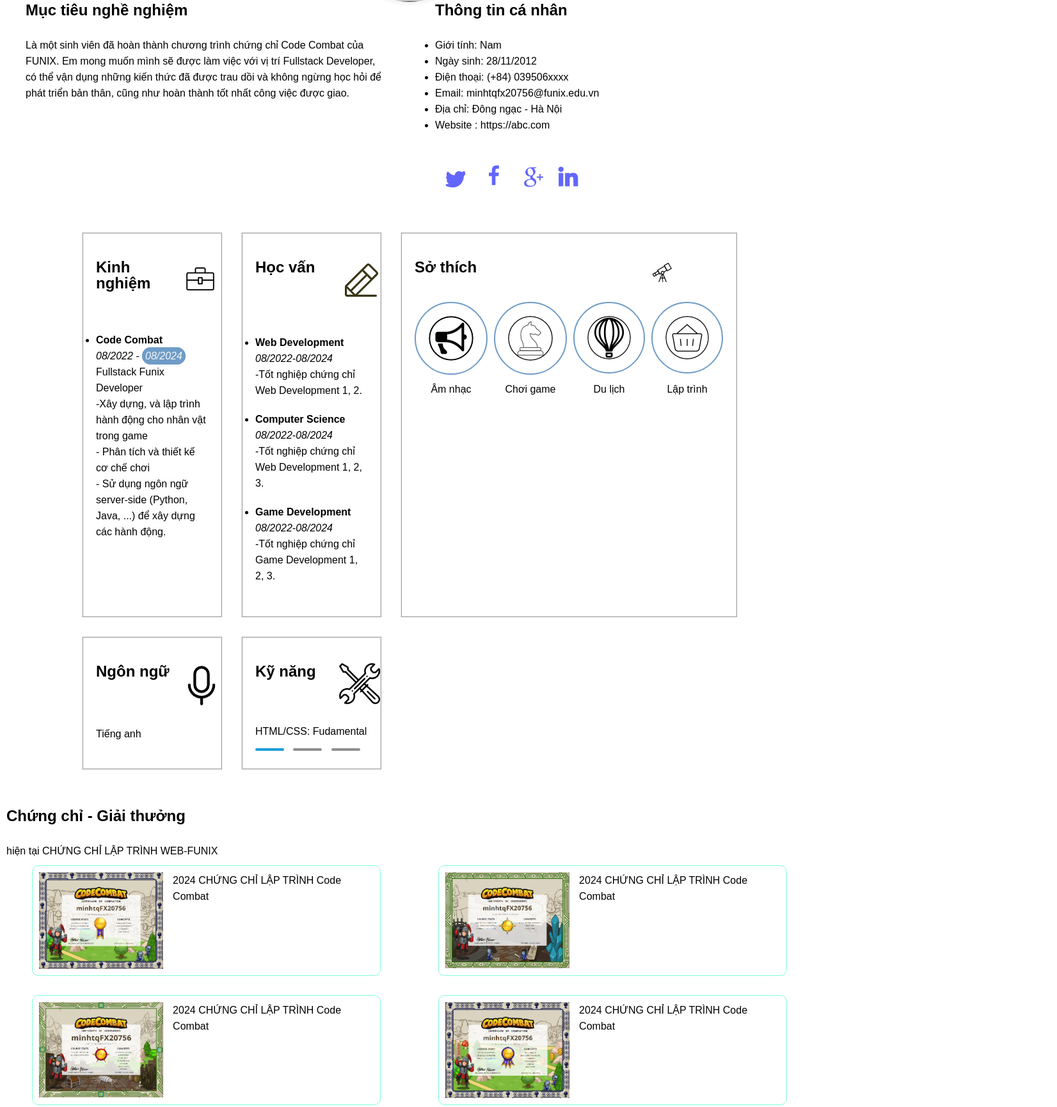
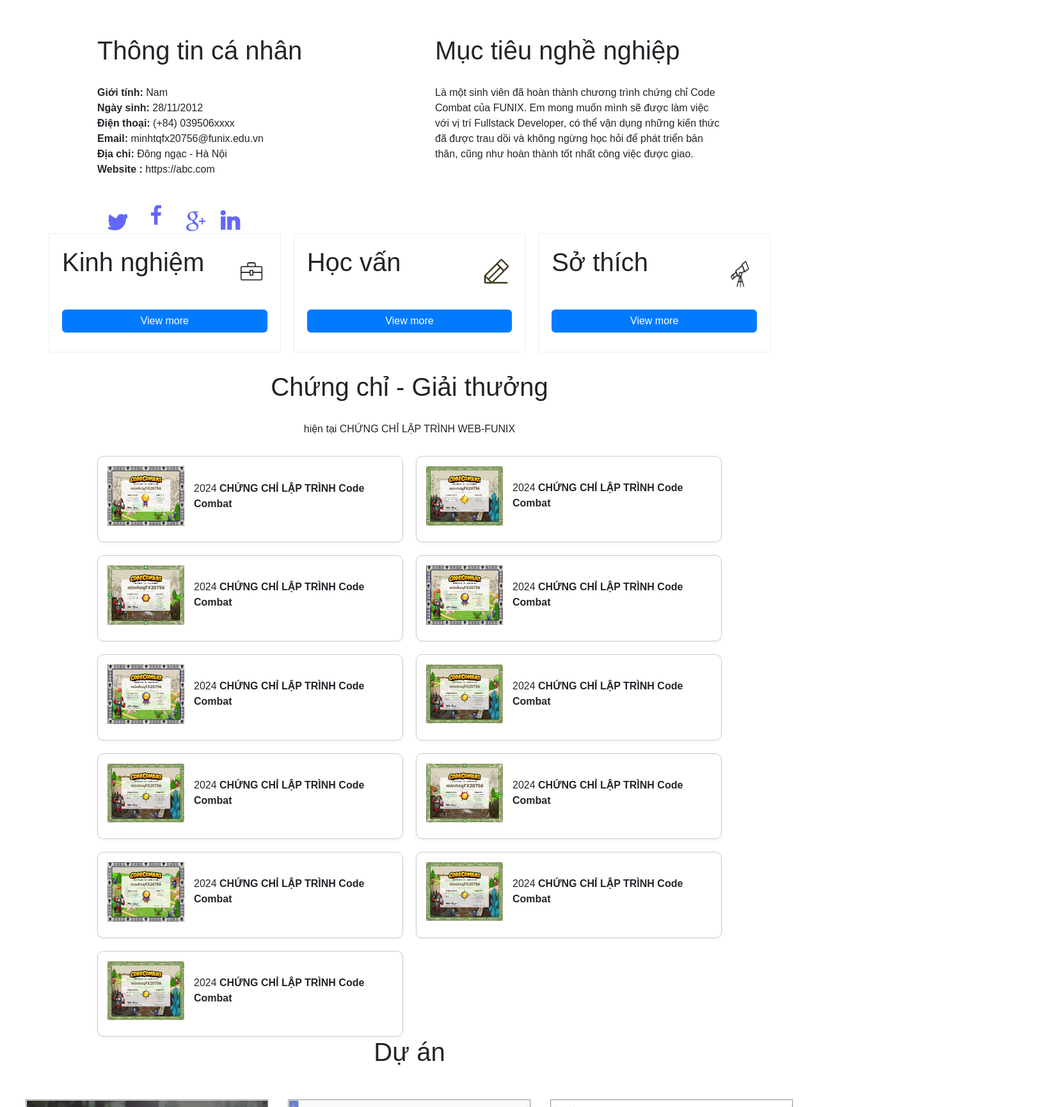
Before and after one commit to minhtqFX/cv-minh, a plain HTML site: page index.html in a window 1280 px wide. Shown: the part 753-2484 px from the top of the page at 64% size, 1652 px wide, since content can reach past the window. Drawn offline with nearby package versions, Linux system fonts and the light colour scheme; files that its build step writes are made by us from their sources.

Commit message:
Update index.html

```diff
--- a/index.html
+++ b/index.html
@@ -4,22 +4,23 @@
     <meta charset="UTF-8" />
     <meta http-equiv="X-UA-Compatible" content="IE=edge" />
     <meta name="viewport" content="width=device-width, initial-scale=1.0" />
-    <link rel="stylesheet" href="./css/style.css" />
+    <title>Assignment02</title>
+
+    <link href="bootstrap/css/bootstrap.min.css" rel="stylesheet" />
     <link rel="stylesheet" href="./css/font.css" />
-    <title>Assignment02</title>
+    <link rel="stylesheet" href="./css/tablet.css" />
+    <link rel="stylesheet" href="./css/mobile.css" />
+    <link rel="stylesheet" href="./css/pc-style.css" />
   </head>
   <body>
-    <!--Dat position cho banner-->
     <div class="img-banner">
       <img src="images/banner.jpg" alt="banner" width="100%" />
-
       <div id="banner">
         <h1>Trần Quang Minh</h1>
         <span>Full Stack Developer</span>
       </div>
     </div>
 
-    <!--Dung flex-box-->
     <section id="nav-bar">
       <nav class="container">
         <a href="#"><img src="icon/0.png" alt="user" />Thông tin</a>
@@ -33,19 +34,9 @@
         <a href="#"><img src="icon/star-fill.png" alt="star" />Dự án</a>
       </nav>
     </section>
-    <!--thong tin cu the-->
+
     <section id="about" class="bg-greg">
       <div class="container">
-        <div id="target">
-          <h1 class="section-title">Mục tiêu nghề nghiệm</h1>
-          <p>
-            Là một sinh viên đã hoàn thành chương trình chứng chỉ Code Combat
-            của FUNIX. Em mong muốn mình sẽ được làm việc với vị trí Fullstack
-            Developer, có thể vận dụng những kiến thức đã được trau dồi và không
-            ngừng học hỏi để phát triển bản thân, cũng như hoàn thành tốt nhất
-            công việc được giao.
-          </p>
-        </div>
         <div id="personal-info">
           <h1 class="section-title">Thông tin cá nhân</h1>
           <ul class="mt-40-info">
@@ -61,81 +52,76 @@
           <img src="icon/google-plus.png" alt="g+" />
           <img src="icon/linkedin.png" alt="in" />
         </div>
+        <div id="target">
+          <h1 class="section-title">Mục tiêu nghề nghiệp</h1>
+          <p>
+            Là một sinh viên đã hoàn thành chương trình chứng chỉ Code Combat
+            của FUNIX. Em mong muốn mình sẽ được làm việc với vị trí Fullstack
+            Developer, có thể vận dụng những kiến thức đã được trau dồi và không
+            ngừng học hỏi để phát triển bản thân, cũng như hoàn thành tốt nhất
+            công việc được giao.
+          </p>
+        </div>
       </div>
     </section>
+
     <section id="job-info">
       <div class="container">
+        <div class="job-grid-content">
           <div class="border-1">
-          <div class="grid" style="margin-top: 20px">
+            <div class="grid">
               <h1>Kinh nghiệm</h1>
               <img src="icon/toolbo.png" alt="toolbox" />
             </div>
-          <ul>
+            <button class="view-more-btn" data-target="experience-list">
+              View more
+            </button>
+            <ul id="experience-list" style="display: none">
               <li><h4>Code Combat</h4></li>
               <p class="timeline">08/2022 - <span>08/2024</span></p>
               <p>
                 Fullstack Funix Developer<br />
-              -Xây dựng, và lập trình hành động cho nhân vật trong game
-              <br />
-              - Phân tích và thiết kế cơ chế chơi
-              <br />
-              - Sử dụng ngôn ngữ server-side (Python, Java, ...) để xây dựng các
-              hành động.
+                - Xây dựng, lập trình hành động cho nhân vật trong game<br />
+                - Phân tích và thiết kế cơ chế chơi<br />
+                - Sử dụng Python, Java,... để xây dựng hành động.
               </p>
             </ul>
           </div>
 
           <div class="border-1">
-          <div class="grid" style="margin-top: 20px">
+            <div class="grid">
               <h1>Học vấn</h1>
               <img src="icon/pencil-line-light.png" alt="pencil" />
             </div>
-          <ul>
+            <button class="view-more-btn" data-target="education-list">
+              View more
+            </button>
+            <ul id="education-list" style="display: none">
               <li><h4>Web Development</h4></li>
-            <p class="timeline">08/2022-08/2024</p>
-            <p>-Tốt nghiệp chứng chỉ Web Development 1, 2.<br /></p>
-            <li><h4>Computer Science</h4></li>
-            <p class="timeline">08/2022-08/2024</p>
-            <p>-Tốt nghiệp chứng chỉ Web Development 1, 2, 3.<br /></p>
-            <li><h4>Game Development</h4></li>
-            <p class="timeline">08/2022-08/2024</p>
-            <p>-Tốt nghiệp chứng chỉ Game Development 1, 2, 3.<br /></p>
+              <p class="timeline">08/2022 - 08/2024</p>
+              <p>- Tốt nghiệp chứng chỉ Web Development 1, 2.</p>
             </ul>
           </div>
 
           <div class="border-1">
-          <div class="grid" style="margin-top: 20px">
+            <div class="grid">
               <h1>Sở thích</h1>
               <img src="icon/telescope.png" alt="telescope" />
             </div>
-          <div class="grid-2">
-            <img src="icon/megaphone.png" alt="megaphone" />
-            <img src="icon/knight.png" alt="chess" />
-            <img src="icon/hot-air-ballon.png" alt="hot-air-ballon" />
-            <img src="icon/shopping-basket.png" alt="shopping-basket" />
-            <p>Âm nhạc</p>
-            <p>Chơi game</p>
-            <p>Du lịch</p>
-            <p>Lập trình</p>
+            <button class="view-more-btn" data-target="hobby-list">
+              View more
+            </button>
+            <ul id="hobby-list" style="display: none">
+              <li>
+                <h4>
+                  <img src="icon/megaphone.png" alt="megaphone" /> Nghe nhạc
+                </h4>
+              </li>
+              <li>
+                <h4><img src="icon/knight.png" alt="chess" /> Chơi game</h4>
+              </li>
+            </ul>
           </div>
-        </div>
-
-        <div class="border-1">
-          <div class="grid" style="margin-top: 20px">
-            <h1>Ngôn ngữ</h1>
-            <img src="icon/microphone.png" alt="mic" />
-          </div>
-          <p>Tiếng anh</p>
-        </div>
-        <div class="border-1">
-          <div class="grid" style="margin-top: 20px">
-            <h1>Kỹ năng</h1>
-            <img src="icon/tools.png" alt="tool" />
-          </div>
-          <p>HTML/CSS: Fudamental</p>
-          <span class="score-blue"></span>
-          <span class="score-grey"></span>
-          <span class="score-grey"></span>
         </div>
       </div>
     </section>
@@ -148,126 +134,124 @@
         </div>
         <div class="cert-grid">
           <div class="cert-card">
-            <div style="display: flex;">
+            <div class="cert-content">
               <div class="img-cert">
-                <img src="images/cert1.png" alt="cert1"/>
+                <img src="images/cert1.png" alt="cert1" />
               </div>
               <div>
-                <p>2024 <span> CHỨNG CHỈ LẬP TRÌNH Code Combat</span></p>
+                <p>2024 <span>CHỨNG CHỈ LẬP TRÌNH Code Combat</span></p>
               </div>
             </div>
           </div>
 
           <div class="cert-card">
-            <div style="display: flex;">
+            <div class="cert-content">
               <div class="img-cert">
-                <img src="images/cert2.png" alt="cert2"/>
+                <img src="images/cert2.png" alt="cert2" />
               </div>
               <div>
-                <p>2024 <span> CHỨNG CHỈ LẬP TRÌNH Code Combat</span></p>
+                <p>2024 <span>CHỨNG CHỈ LẬP TRÌNH Code Combat</span></p>
               </div>
             </div>
           </div>
 
           <div class="cert-card">
-            <div style="display: flex;">
+            <div class="cert-content">
               <div class="img-cert">
-                <img src="images/cert3.png" alt="cert3"/>
+                <img src="images/cert3.png" alt="cert3" />
               </div>
               <div>
-                <p>2024 <span> CHỨNG CHỈ LẬP TRÌNH Code Combat</span></p>
+                <p>2024 <span>CHỨNG CHỈ LẬP TRÌNH Code Combat</span></p>
               </div>
             </div>
           </div>
 
           <div class="cert-card">
-            <div style="display: flex;">
+            <div class="cert-content">
               <div class="img-cert">
-                <img src="images/cert4.png" alt="cert4"/>
+                <img src="images/cert4.png" alt="cert4" />
               </div>
               <div>
-                <p>2024 <span> CHỨNG CHỈ LẬP TRÌNH Code Combat</span></p>
+                <p>2024 <span>CHỨNG CHỈ LẬP TRÌNH Code Combat</span></p>
               </div>
             </div>
           </div>
 
           <div class="cert-card">
-            <div style="display: flex;">
+            <div class="cert-content">
               <div class="img-cert">
-                <img src="images/cert5.png" alt="cert5"/>
+                <img src="images/cert5.png" alt="cert5" />
               </div>
               <div>
-                <p>2024 <span> CHỨNG CHỈ LẬP TRÌNH Code Combat</span></p>
+                <p>2024 <span>CHỨNG CHỈ LẬP TRÌNH Code Combat</span></p>
               </div>
             </div>
           </div>
 
           <div class="cert-card">
-            <div style="display: flex;">
+            <div class="cert-content">
               <div class="img-cert">
-                <img src="images/cert6.png" alt="cert6"/>
+                <img src="images/cert6.png" alt="cert6" />
               </div>
               <div>
-                <p>2024 <span> CHỨNG CHỈ LẬP TRÌNH Code Combat</span></p>
+                <p>2024 <span>CHỨNG CHỈ LẬP TRÌNH Code Combat</span></p>
               </div>
             </div>
           </div>
 
           <div class="cert-card">
-            <div style="display: flex;">
+            <div class="cert-content">
               <div class="img-cert">
-                <img src="images/cert7.png" alt="cert7"/>
+                <img src="images/cert7.png" alt="cert7" />
               </div>
               <div>
-                <p>2024 <span> CHỨNG CHỈ LẬP TRÌNH Code Combat</span></p>
+                <p>2024 <span>CHỨNG CHỈ LẬP TRÌNH Code Combat</span></p>
               </div>
             </div>
           </div>
 
           <div class="cert-card">
-            <div style="display: flex;">
+            <div class="cert-content">
               <div class="img-cert">
-                <img src="images/cert8.png" alt="cert8"/>
+                <img src="images/cert8.png" alt="cert8" />
               </div>
               <div>
-                <p>2024 <span> CHỨNG CHỈ LẬP TRÌNH Code Combat</span></p>
+                <p>2024 <span>CHỨNG CHỈ LẬP TRÌNH Code Combat</span></p>
               </div>
             </div>
           </div>
 
           <div class="cert-card">
-            <div style="display: flex;">
+            <div class="cert-content">
               <div class="img-cert">
-                <img src="images/cert9.png" alt="cert9"/>
+                <img src="images/cert9.png" alt="cert9" />
               </div>
               <div>
-                <p>2024 <span> CHỨNG CHỈ LẬP TRÌNH Code Combat</span></p>
+                <p>2024 <span>CHỨNG CHỈ LẬP TRÌNH Code Combat</span></p>
               </div>
             </div>
           </div>
 
           <div class="cert-card">
-            <div style="display: flex;">
+            <div class="cert-content">
               <div class="img-cert">
-                <img src="images/cert10.png" alt="cert10"/>
+                <img src="images/cert7.png" alt="cert7" />
               </div>
               <div>
-                <p>2024 <span> CHỨNG CHỈ LẬP TRÌNH Code Combat</span></p>
+                <p>2024 <span>CHỨNG CHỈ LẬP TRÌNH Code Combat</span></p>
               </div>
             </div>
           </div>
 
           <div class="cert-card">
-            <div style="display: flex;">
+            <div class="cert-content">
               <div class="img-cert">
-                <img src="images/cert11.png" alt="cert11"/>
+                <img src="images/cert7.png" alt="cert7" />
               </div>
               <div>
-                <p>2024 <span> CHỨNG CHỈ LẬP TRÌNH Code Combat</span></p>
+                <p>2024 <span>CHỨNG CHỈ LẬP TRÌNH Code Combat</span></p>
               </div>
             </div>
-          </div>
-
           </div>
         </div>
       </div>
@@ -277,11 +261,10 @@
       <div class="du-an">
         <h1 class="section-title">Dự án</h1>
       </div>
-      <div class=" project-container">
-
+      <div class="project-container">
         <div class="du-an-border">
           <div class="du-an-img">
-            <img src="images/project_1.png"alt="pj1"/>
+            <img src="images/project_1.png" alt="pj1" />
           </div>
           <h5 class="text-transform">CV cá nhân</h5>
           <div class="border-top">
@@ -310,7 +293,7 @@
 
         <div class="du-an-border">
           <div class="du-an-img">
-            <img src="images/project_2.png"alt="pj2"/>
+            <img src="images/project_2.png" alt="pj2" />
           </div>
           <h5 class="text-transform">Trang Web quản lý thú cưng</h5>
           <div class="border-top">
@@ -323,7 +306,8 @@
           <div class="du-an-grid">
             <p>Mô tả</p>
             <p>
-              Ứng dụng giúp quản lý các thông tin của thú cưng:Cân nặng, giống, tình trạng tiêm chủng,...Bao gồm các chức năng thêm/ sửa/ xóa
+              Ứng dụng giúp quản lý các thông tin của thú cưng:Cân nặng, giống,
+              tình trạng tiêm chủng,...Bao gồm các chức năng thêm/ sửa/ xóa
             </p>
           </div>
           <div class="du-an-grid">
@@ -338,7 +322,7 @@
 
         <div class="du-an-border">
           <div class="du-an-img">
-            <img src="images/project_3.png"alt="pj3"/>
+            <img src="images/project_3.png" alt="pj3" />
           </div>
           <h5 class="text-transform">Trang Web xem tin tức</h5>
           <div class="border-top">
@@ -351,7 +335,8 @@
           <div class="du-an-grid">
             <p>Mô tả</p>
             <p>
-              Ứng dụng giúp quản lý các thông tin của thú cưng:Cân nặng, giống, tình trạng tiêm chủng,...Bao gồm các chức năng thêm/ sửa/ xóa
+              Ứng dụng giúp quản lý các thông tin của thú cưng:Cân nặng, giống,
+              tình trạng tiêm chủng,...Bao gồm các chức năng thêm/ sửa/ xóa
             </p>
           </div>
           <div class="du-an-grid">
@@ -368,14 +353,95 @@
           <h2 class="section-title">Liên hệ</h2>
           <hr class="below-tt" />
           <div class="section-content">
-            <ol>
-              <li><a href="#" style="color: #6366fc;">Zalo</a></li>
-              <li><a href="#" style="color: #6366fc;">Gmail</a></li>
-              <li><a href="#" style="color: #6366fc;">Github</a></li>
-            </ol>
+            <ul>
+              <li><a href="#" style="color: #6366fc">Zalo</a></li>
+              <li><a href="#" style="color: #6366fc">Gmail</a></li>
+              <li><a href="#" style="color: #6366fc">Github</a></li>
+            </ul>
           </div>
         </div>
       </div>
     </section>
+
+    <section id="email-subscription-section">
+      <div class="container">
+        <div class="email-section">
+          <h2>Liên hệ để biết thêm thông tin</h2>
+          <p>Vui lòng nhập email của bạn để xem email cá nhân của tôi.</p>
+          <div class="input-group">
+            <input
+              type="email"
+              id="emailInput"
+              placeholder="Nhập email của bạn"
+            />
+            <button id="submitEmailBtn">Xác nhận</button>
+          </div>
+          <div id="message" class="hidden"></div>
+          <div id="personalEmailDisplay" class="hidden">
+            Email cá nhân của tôi:
+            <span id="actualPersonalEmail">minhtqfx20756@funix.edu.vn</span>
+          </div>
+        </div>
+      </div>
+    </section>
+
+    <script src="bootstrap/js/bootstrap.bundle.min.js"></script>
+    <script>
+      const emailInput = document.getElementById("emailInput");
+      const submitEmailBtn = document.getElementById("submitEmailBtn");
+      const messageDiv = document.getElementById("message");
+      const personalEmailDisplay = document.getElementById(
+        "personalEmailDisplay"
+      );
+      const actualPersonalEmail = document.getElementById(
+        "actualPersonalEmail"
+      );
+
+      // hiển thị email cố định
+      actualPersonalEmail.textContent = "minhtqfx20756@funix.edu.vn";
+
+      // Bắt sự kiện khi bấm nút submit
+      submitEmailBtn.addEventListener("click", function () {
+        const email = emailInput.value.trim();
+
+        // regex kiểm tra email
+        const emailRegex = /^[^\s@]+@[^\s@]+\.[^\s@]+$/;
+
+        if (email === "") {
+          messageDiv.textContent = "Vui lòng nhập email của bạn.";
+          messageDiv.classList.remove("hidden");
+          personalEmailDisplay.classList.add("hidden");
+        } else if (!emailRegex.test(email)) {
+          messageDiv.textContent = "Email không hợp lệ. Vui lòng kiểm tra lại.";
+          messageDiv.classList.remove("hidden");
+          personalEmailDisplay.classList.add("hidden");
+        } else {
+          // nhập đúng -> ẩn báo lỗi và hiện email cá nhân
+          messageDiv.textContent = "";
+          messageDiv.classList.add("hidden");
+          personalEmailDisplay.classList.remove("hidden");
+        }
+      });
+
+      // xử lý nút View more / Hide
+      const buttons = document.querySelectorAll(".view-more-btn");
+
+      buttons.forEach((button) => {
+        button.addEventListener("click", () => {
+          const targetId = button.dataset.target;
+          const list = document.getElementById(targetId);
+
+          if (list) {
+            if (list.style.display === "none" || list.style.display === "") {
+              list.style.display = "block";
+              button.innerText = "Hide";
+            } else {
+              list.style.display = "none";
+              button.innerText = "View more";
+            }
+          }
+        });
+      });
+    </script>
   </body>
 </html>
```
Lines whose indentation alone changed are shown as unchanged.
